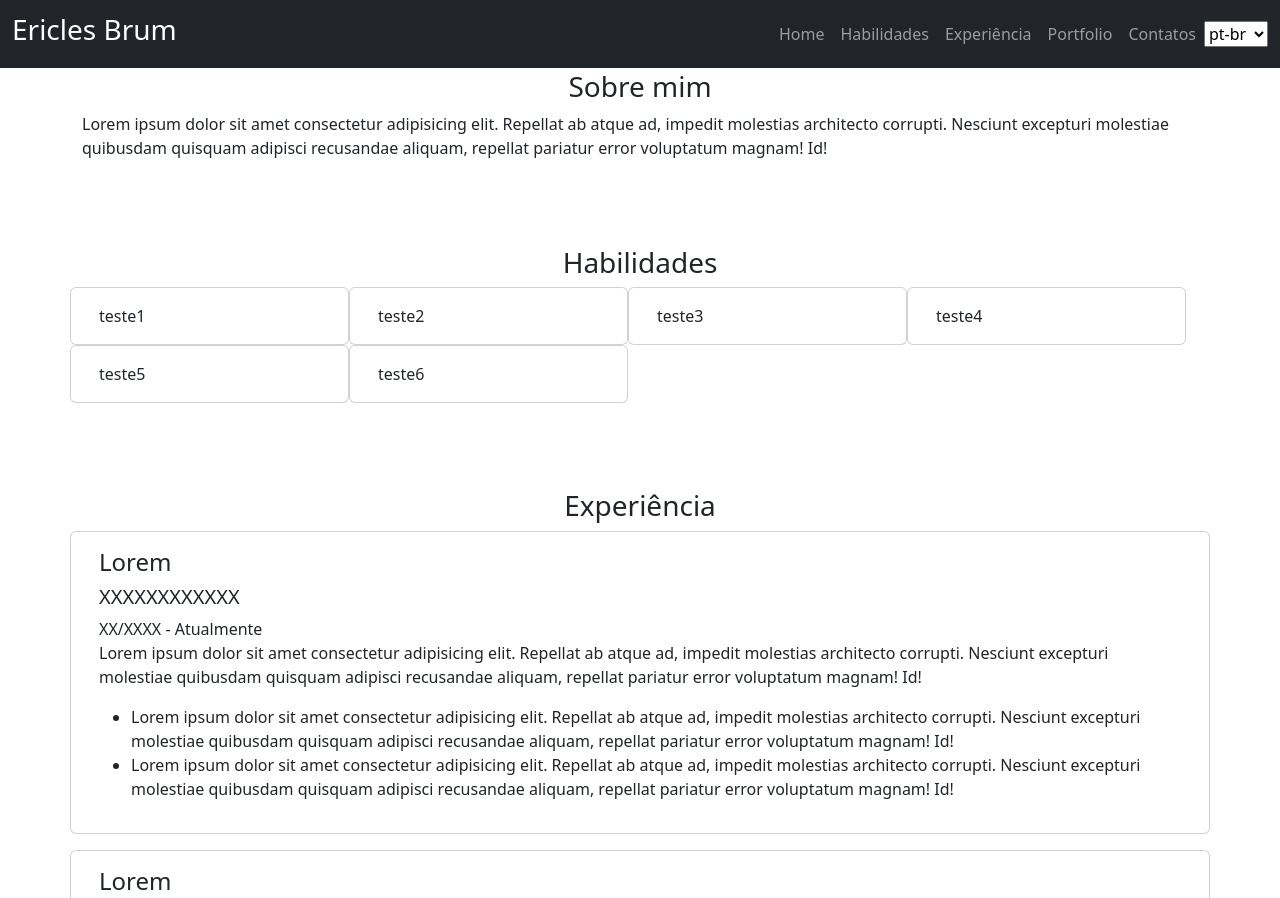
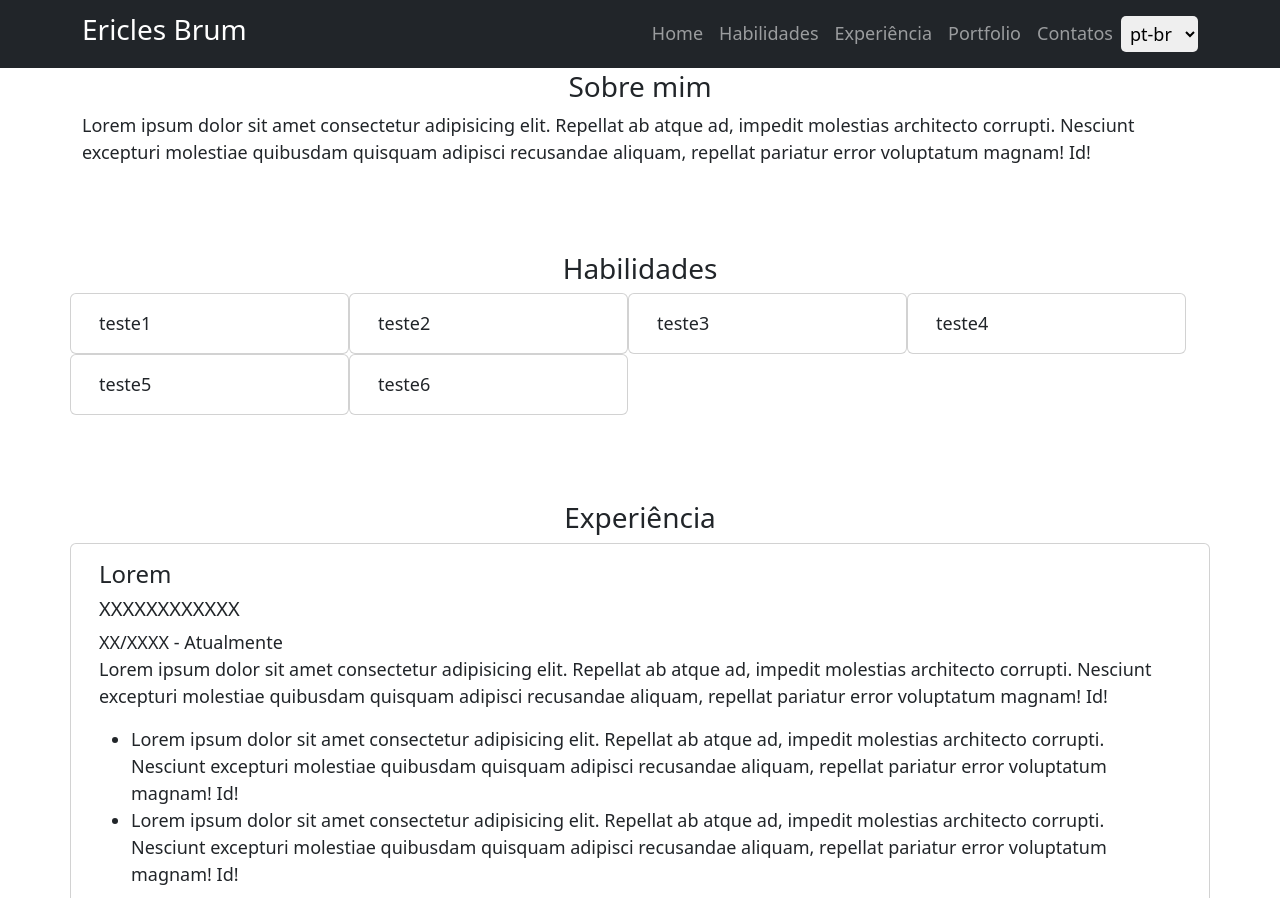
Before and after one commit to ericlesbrum/Resume, a plain HTML site: page index.html in a window 1280 px wide. Shown: the top 898 px of the page. Drawn offline with nearby package versions, Linux system fonts and the light colour scheme.

Commit message:
adicionando css/ajuste nos cards e elementos

```diff
--- /dev/null
+++ b/css/main.css
@@ -0,0 +1,23 @@
+body {
+    font-size: 18px;
+}
+
+.nav-item {
+    border-bottom: 1px solid transparent;
+    transition: 500 ease-in;
+}
+
+.nav-item:hover {
+    color: white;
+    border-bottom: 1px solid white;
+}
+
+#language {
+    border: none;
+    background-image: none;
+    -webkit-box-shadow: none;
+    -moz-box-shadow: none;
+    box-shadow: none;
+    border-radius: 5px;
+    padding: 5px;
+}
--- a/index.html
+++ b/index.html
@@ -7,13 +7,13 @@
     <title>Resume</title>
     <link rel="icon" type="image/x-icon" href="/images/icons8-favicon-24.png">
     <link href="https://cdn.jsdelivr.net/npm/bootstrap@5.3.2/dist/css/bootstrap.min.css" rel="stylesheet">
-    <script src="https://cdn.jsdelivr.net/npm/bootstrap@5.3.2/dist/js/bootstrap.bundle.min.js"></script>
+    <link rel="stylesheet" href="css/main.css">
 </head>
 
 <body class="justify-content-center" data-bs-spy="scroll" data-bs-spy="scroll" data-bs-target=".navbar"
     data-bs-offset="50">
-    <nav class="navbar navbar-expand-sm bg-dark navbar-dark fixed-top">
-        <div class="container-fluid">
+    <nav class="navbar navbar-expand-md bg-dark navbar-dark fixed-top">
+        <div class="container">
             <div class="navbar-brand">
                 <h3>
                     Ericles Brum
@@ -26,9 +26,13 @@
                 <ul class="navbar-nav" id="listNav">
                 </ul>
                 <div class="">
-                    <select id="language">
-                        <option value="pt_br">pt-br</option>
-                        <option value="en_us">en-us</option>
+                    <select id="language" class="">
+                        <option value="pt_br">
+                            pt-br
+                        </option>
+                        <option value="en_us">
+                            en-us
+                        </option>
                     </select>
                 </div>
             </div>
@@ -53,6 +57,7 @@
     </main>
 </body>
 <footer>
+    <script src="https://cdn.jsdelivr.net/npm/bootstrap@5.3.2/dist/js/bootstrap.bundle.min.js"></script>
     <script type="module" src="js/main.js"></script>
 </footer>
 
--- a/js/cards.js
+++ b/js/cards.js
@@ -35,7 +35,7 @@ function CreateExperienceCard(data, languageValue) {
 
 function CreatePortfolioCard(data, languageValue) {
     return `
-    <div class="col-sm-12 col-md-6 col-lg-3 mb-4">
+    <div class="col-sm-12 col-md-6 col-lg-4 mb-4">
         <div class="card">
             <div class="card-body">
                 <div class="card-title">
--- a/js/elements.js
+++ b/js/elements.js
@@ -10,7 +10,7 @@ function createButtonElement(array) {
     array.forEach((element) => {
         body += `
         <div class="m-1">
-            <button type="button" class="btn btn-primary btn-sm botoes">${element}</button>
+            <button type="button" class="btn btn-primary btn-md botoes btn-dark">${element}</button>
         </div>
         `;
     });
```
